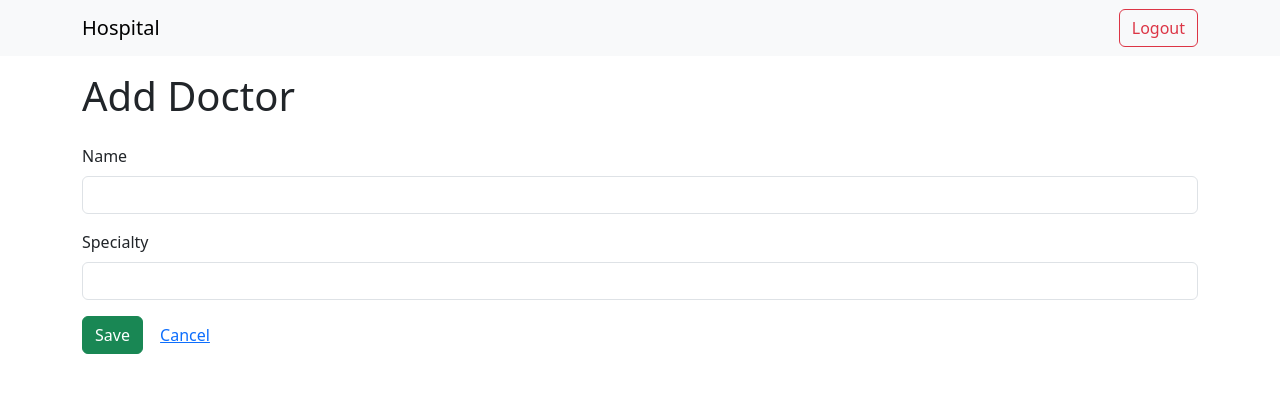
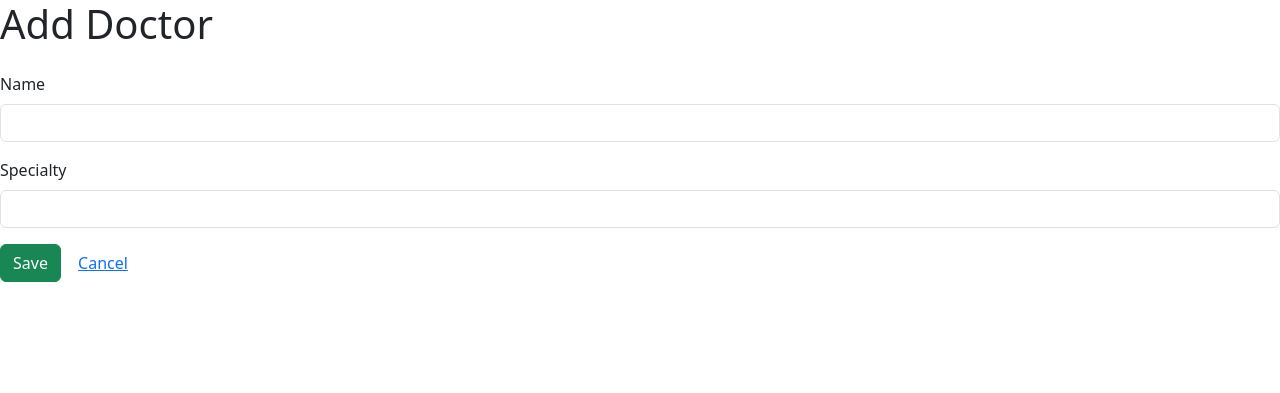
Before and after one commit to Zayedtasnim7/my-hospital-system, a Flask app: page /add_doctor in a window 1280 px wide. Shown: the top 393 px of the page. Run offline with Flask 3, Linux system fonts and the light colour scheme; the visitor is signed in with stand-in values (Sample User, id 1).

Commit message:
Update base.html

```diff
--- a/templates/base.html
+++ b/templates/base.html
@@ -1,36 +1,20 @@
-<!DOCTYPE html>
+<!-- templates/base.html -->
+<!doctype html>
 <html lang="en">
 <head>
   <meta charset="utf-8" />
-  <meta name="viewport" content="width=device-width, initial-scale=1" />
-  <title>Hospital System</title>
+  <meta name="viewport" content="width=device-width,initial-scale=1" />
+  <title>{% block title %}Hospital System{% endblock %}</title>
+
+  <!-- Optional: Bootstrap for nice defaults -->
+  <link href="https://cdn.jsdelivr.net/npm/bootstrap@5.3.3/dist/css/bootstrap.min.css" rel="stylesheet">
+
+  <!-- Your site styles (this must exist): static/css/site.css -->
   <link rel="stylesheet" href="{{ url_for('static', filename='css/site.css') }}">
-  <link href="https://cdn.jsdelivr.net/npm/bootstrap@5.3.3/dist/css/bootstrap.min.css" rel="stylesheet" />
 </head>
 <body>
-<nav class="navbar navbar-light bg-light mb-3">
-  <div class="container">
-    <a class="navbar-brand" href="{{ url_for('dashboard') }}">Hospital</a>
-    {% if session.get('user_id') %}
-      <a class="btn btn-outline-danger" href="{{ url_for('logout') }}">Logout</a>
-    {% endif %}
-  </div>
-</nav>
+  {% block content %}{% endblock %}
 
-<div class="container">
-  {% with messages = get_flashed_messages(with_categories=true) %}
-    {% if messages %}
-      {% for cat, msg in messages %}
-        <div class="alert alert-{{ cat }} alert-dismissible fade show" role="alert">
-          {{ msg }}
-          <button type="button" class="btn-close" data-bs-dismiss="alert" aria-label="Close"></button>
-        </div>
-      {% endfor %}
-    {% endif %}
-  {% endwith %}
-  {% block content %}{% endblock %}
-</div>
-
-<script src="https://cdn.jsdelivr.net/npm/bootstrap@5.3.3/dist/js/bootstrap.bundle.min.js"></script>
+  <script src="https://cdn.jsdelivr.net/npm/bootstrap@5.3.3/dist/js/bootstrap.bundle.min.js"></script>
 </body>
 </html>
```
